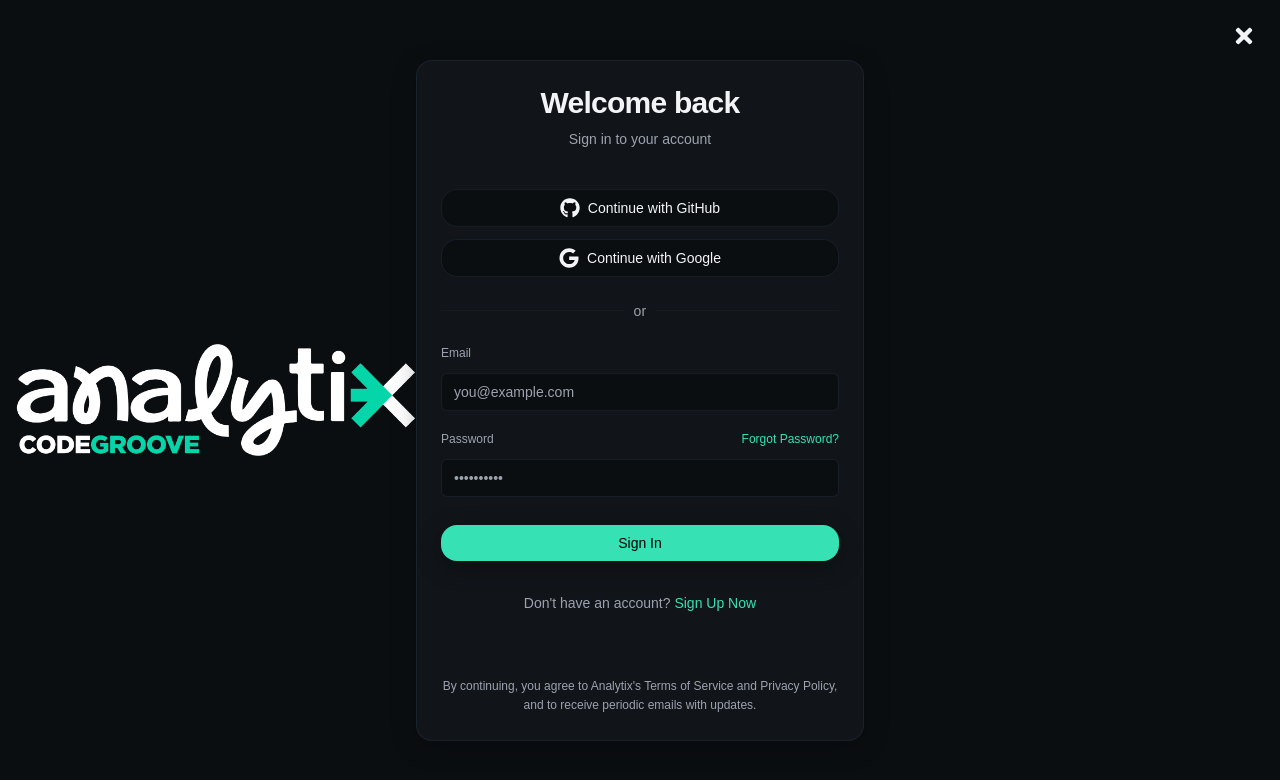
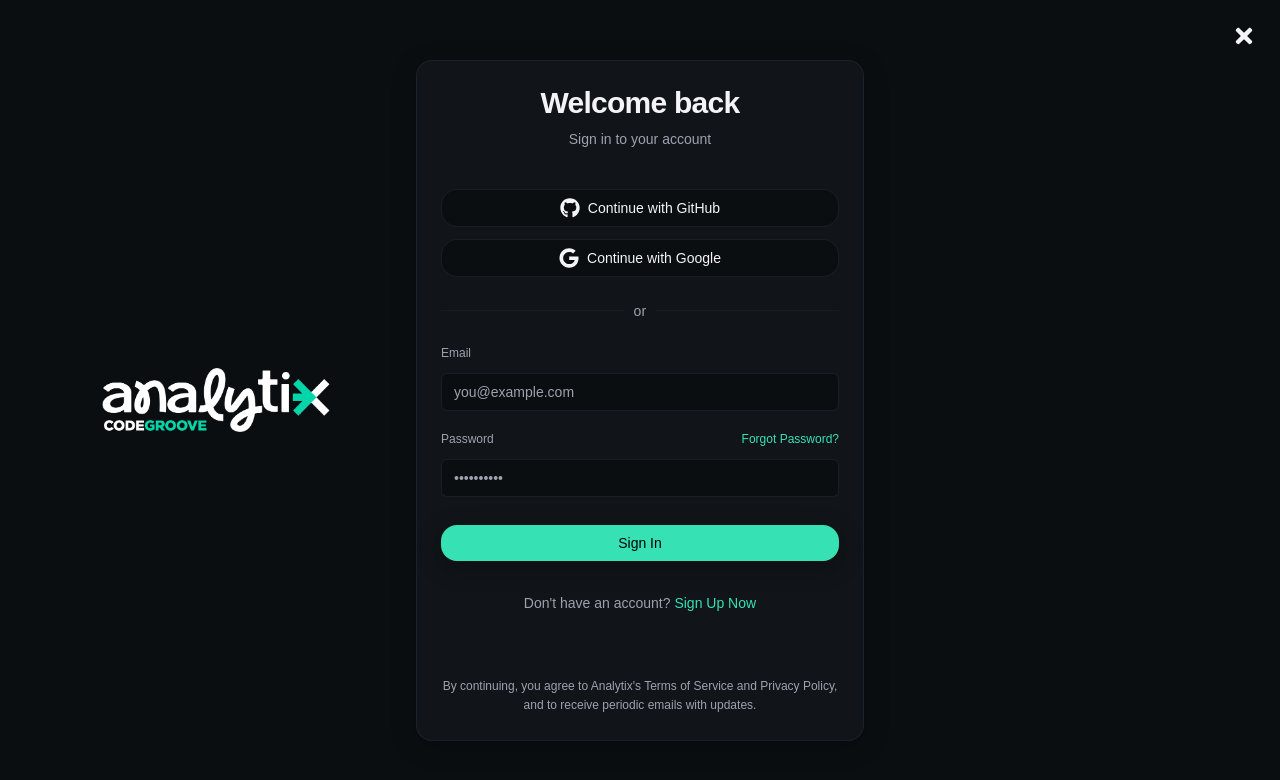
Before and after one commit to analytix-code-groove/web-app, a Next.js app: page /login in a window 1280 px wide. Shown: the top 780 px of the page. Built offline with nearby package versions, Linux system fonts and the light colour scheme.

Commit message:
login logo

```diff
--- a/src/app/login/page.tsx
+++ b/src/app/login/page.tsx
@@ -56,11 +56,11 @@ export default function LoginPage() {
         <Image
           src={logo}
           alt="Analytix Code Groove"
-          width={480}
-          height={120}
+          width={280}
+          height={70}
           loading="lazy"
           sizes="(min-width: 1024px) 33vw, 0px"
-          className="h-28 w-auto max-w-full"
+          className="h-16 w-auto max-w-full"
         />
       </div>
 
```
Also changed, not shown: src/images/logo.png (deleted).
